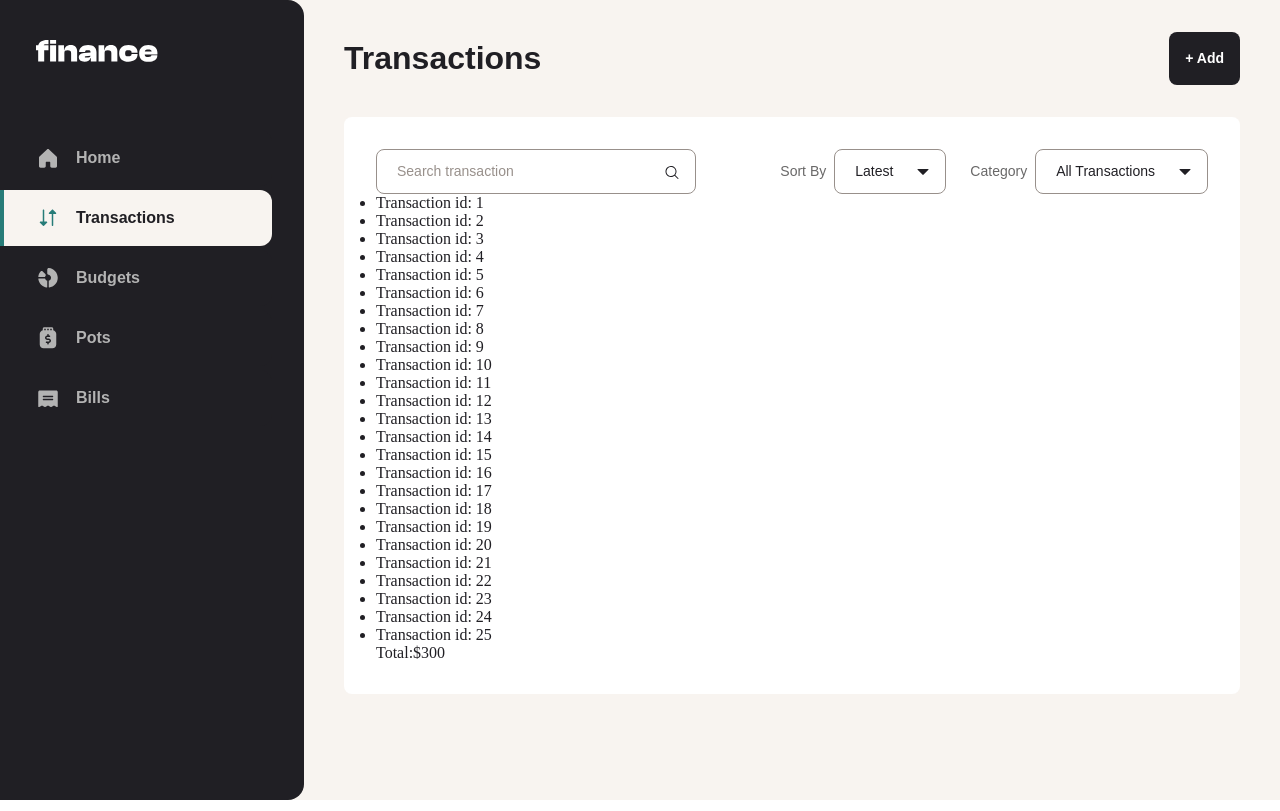
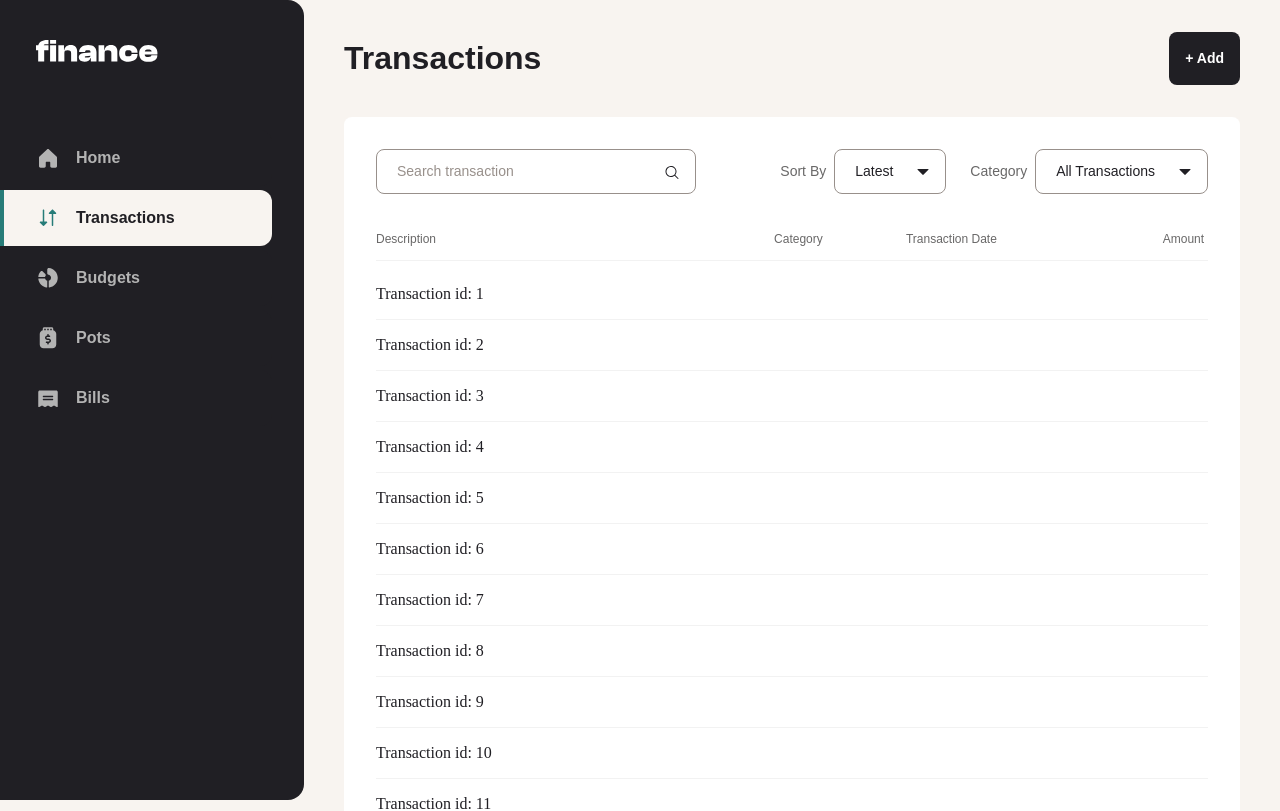
Before and after one commit to Anca2022/BPIT-challenge, a React (Vite) app: page / in a window 1280 px wide. Shown: the top 811 px of the page. Built offline with nearby package versions, Linux system fonts and the light colour scheme; a web font is replaced by a local one.

Commit message:
done TransactionsList

```diff
--- a/src/components/transactionsList/TransactionsList.tsx
+++ b/src/components/transactionsList/TransactionsList.tsx
@@ -1,9 +1,15 @@
 import TransactionsListItem from "./TransactionsListItem";
 import Transaction from "../../types/Transaction";
+import './transactionList.scss';
+
 export default function TransactionsList({transactions} : {transactions: Transaction[]}){
     return(
         <div className='transactions-container'>
             <div className='transaction-list-header'>
+                <p className="col1">Description</p>
+                <p className="col2">Category</p>
+                <p className="col3">Transaction Date</p>
+                <p className="col4">Amount</p>
             </div>
             <ul className='transactions-list'>
                 {
--- /dev/null
+++ b/src/components/transactionsList/transactionList.scss
@@ -0,0 +1,65 @@
+@use '../../scss/main.scss' as *;
+
+.transactions-container{
+    margin:1.5rem auto;
+    .transaction-list-header{
+        display: none;
+    }
+    .transactions-list{
+        list-style: none;
+        li{
+            padding:1rem 0;
+            border-bottom: 1.5px solid $grey-100;
+            &:first-of-type{
+                padding-top:0;
+            }
+            &:last-of-type{
+                padding-bottom:0;
+                border-bottom:none;
+            }
+        }
+    }
+}
+
+@media(min-width:$tablet-size){
+    .transactions-container{
+        .transaction-list-header{
+            display: flex;
+            flex-direction:row;
+            gap:2rem;
+            align-items: center;
+            margin-bottom:1.5rem;
+            padding:12px 0;
+            border-bottom: 1.5px solid $grey-100;
+            color:$grey-500;
+            @include text-preset-5;
+        }
+        .col1{
+            flex-basis:44%;
+        }
+        .col2{
+            flex-basis:13%;
+        }
+        .col3{
+            flex-basis:14%;
+        }
+        .col4{
+            flex-basis:14%;
+            text-align: right;
+        }
+    }
+}
+
+@media (min-width:$desktop-size){
+    .transactions-container{
+        .col2{
+            flex-basis:12%;
+        }
+        .col3{
+            flex-basis:12%;
+        }
+        .col4{
+            flex-basis:20%;
+        }
+    }
+}
```
